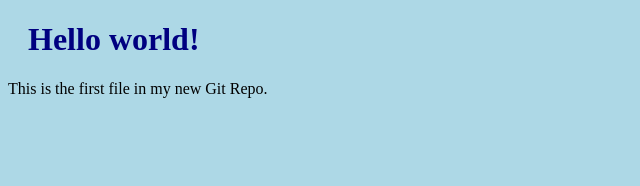
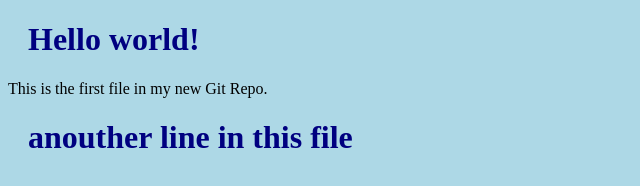
Before and after one commit to ghanouman/hello-world, a plain HTML site: page index.html in a window 1280 px wide. Shown: the whole page, without its empty margins (0-640 px from the left). Drawn offline with Linux system fonts and the light colour scheme.

Commit message:
add another line in this file

```diff
--- a/index.html
+++ b/index.html
@@ -9,6 +9,6 @@
 
 <h1>Hello world!</h1>
 <p>This is the first file in my new Git Repo.</p>
-
+<h1>anouther line in this file</h1>
 </body>
 </html>
```
